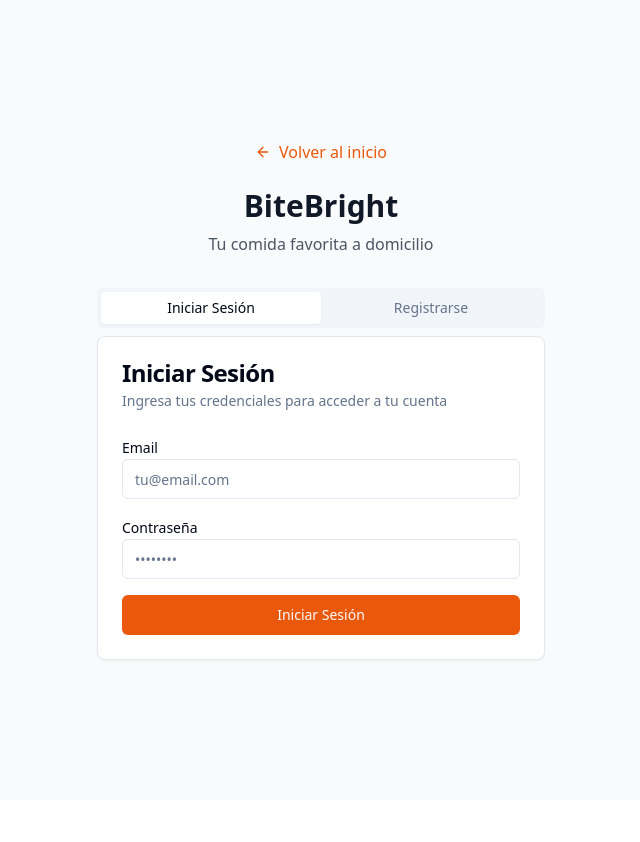
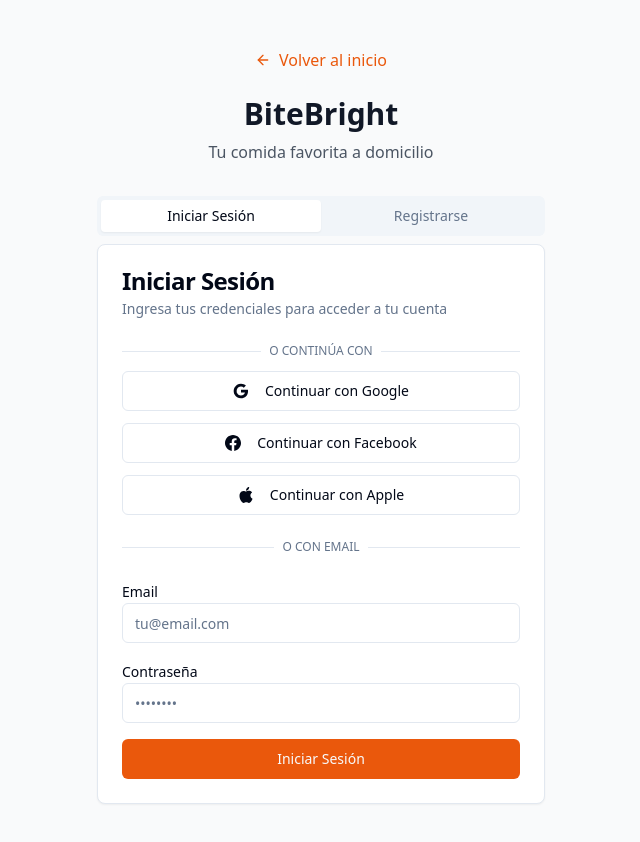
Before and after one commit to pablovsc/bite-bright-delivery, a React (Vite) app: page /auth in a window 1280 px wide. Shown: the top 842 px of the page, without its empty margins (319-959 px from the left). Before the commit the page ends 800 px from the top, so only its background shows below. Built offline with nearby package versions, Linux system fonts and the light colour scheme.

Commit message:
Feat: Add social login options
Implement Google, Facebook, and Apple login/registration options using Supabase authentication.

```diff
--- /dev/null
+++ b/src/components/SocialAuthButtons.tsx
@@ -0,0 +1,105 @@
+
+import { Button } from '@/components/ui/button';
+import { useAuth } from '@/hooks/useAuth';
+import { toast } from 'sonner';
+import { useState } from 'react';
+
+const SocialAuthButtons = () => {
+  const { signInWithGoogle, signInWithFacebook, signInWithApple } = useAuth();
+  const [loading, setLoading] = useState<string | null>(null);
+
+  const handleGoogleLogin = async () => {
+    setLoading('google');
+    const { error } = await signInWithGoogle();
+    if (error) {
+      toast.error('Error al iniciar sesión con Google: ' + error.message);
+    }
+    setLoading(null);
+  };
+
+  const handleFacebookLogin = async () => {
+    setLoading('facebook');
+    const { error } = await signInWithFacebook();
+    if (error) {
+      toast.error('Error al iniciar sesión con Facebook: ' + error.message);
+    }
+    setLoading(null);
+  };
+
+  const handleAppleLogin = async () => {
+    setLoading('apple');
+    const { error } = await signInWithApple();
+    if (error) {
+      toast.error('Error al iniciar sesión con Apple: ' + error.message);
+    }
+    setLoading(null);
+  };
+
+  return (
+    <div className="space-y-3">
+      <div className="relative">
+        <div className="absolute inset-0 flex items-center">
+          <span className="w-full border-t" />
+        </div>
+        <div className="relative flex justify-center text-xs uppercase">
+          <span className="bg-white px-2 text-muted-foreground">O continúa con</span>
+        </div>
+      </div>
+
+      <div className="grid grid-cols-1 gap-3">
+        <Button
+          variant="outline"
+          onClick={handleGoogleLogin}
+          disabled={loading === 'google'}
+          className="w-full"
+        >
+          <svg className="mr-2 h-4 w-4" viewBox="0 0 24 24">
+            <path
+              fill="currentColor"
+              d="M22.56 12.25c0-.78-.07-1.53-.2-2.25H12v4.26h5.92c-.26 1.37-1.04 2.53-2.21 3.31v2.77h3.57c2.08-1.92 3.28-4.74 3.28-8.09z"
+            />
+            <path
+              fill="currentColor"
+              d="M12 23c2.97 0 5.46-.98 7.28-2.66l-3.57-2.77c-.98.66-2.23 1.06-3.71 1.06-2.86 0-5.29-1.93-6.16-4.53H2.18v2.84C3.99 20.53 7.7 23 12 23z"
+            />
+            <path
+              fill="currentColor"
+              d="M5.84 14.09c-.22-.66-.35-1.36-.35-2.09s.13-1.43.35-2.09V7.07H2.18C1.43 8.55 1 10.22 1 12s.43 3.45 1.18 4.93l2.85-2.22.81-.62z"
+            />
+            <path
+              fill="currentColor"
+              d="M12 5.38c1.62 0 3.06.56 4.21 1.64l3.15-3.15C17.45 2.09 14.97 1 12 1 7.7 1 3.99 3.47 2.18 7.07l3.66 2.84c.87-2.6 3.3-4.53 6.16-4.53z"
+            />
+          </svg>
+          {loading === 'google' ? 'Conectando...' : 'Continuar con Google'}
+        </Button>
+
+        <Button
+          variant="outline"
+          onClick={handleFacebookLogin}
+          disabled={loading === 'facebook'}
+          className="w-full"
+        >
+          <svg className="mr-2 h-4 w-4" fill="currentColor" viewBox="0 0 24 24">
+            <path d="M24 12.073c0-6.627-5.373-12-12-12s-12 5.373-12 12c0 5.99 4.388 10.954 10.125 11.854v-8.385H7.078v-3.47h3.047V9.43c0-3.007 1.792-4.669 4.533-4.669 1.312 0 2.686.235 2.686.235v2.953H15.83c-1.491 0-1.956.925-1.956 1.874v2.25h3.328l-.532 3.47h-2.796v8.385C19.612 23.027 24 18.062 24 12.073z"/>
+          </svg>
+          {loading === 'facebook' ? 'Conectando...' : 'Continuar con Facebook'}
+        </Button>
+
+        <Button
+          variant="outline"
+          onClick={handleAppleLogin}
+          disabled={loading === 'apple'}
+          className="w-full"
+        >
+          <svg className="mr-2 h-4 w-4" fill="currentColor" viewBox="0 0 24 24">
+            <path d="M12.152 6.896c-.948 0-2.415-1.078-3.96-1.04-2.04.027-3.91 1.183-4.961 3.014-2.117 3.675-.546 9.103 1.519 12.09 1.013 1.454 2.208 3.09 3.792 3.039 1.52-.065 2.09-.987 3.935-.987 1.831 0 2.35.987 3.96.948 1.637-.026 2.676-1.48 3.676-2.948 1.156-1.688 1.636-3.325 1.662-3.415-.039-.013-3.182-1.221-3.22-4.857-.026-3.04 2.48-4.494 2.597-4.559-1.429-2.09-3.623-2.324-4.39-2.376-2-.156-3.675 1.09-4.61 1.09zM15.53 3.83c.843-1.012 1.4-2.427 1.245-3.83-1.207.052-2.662.805-3.532 1.818-.78.896-1.454 2.338-1.273 3.714 1.338.104 2.715-.688 3.559-1.701"/>
+          </svg>
+          {loading === 'apple' ? 'Conectando...' : 'Continuar con Apple'}
+        </Button>
+      </div>
+    </div>
+  );
+};
+
+export default SocialAuthButtons;
--- a/src/hooks/useAuth.tsx
+++ b/src/hooks/useAuth.tsx
@@ -8,6 +8,9 @@ interface AuthContextType {
   session: Session | null;
   signUp: (email: string, password: string, fullName: string) => Promise<{ error: any }>;
   signIn: (email: string, password: string) => Promise<{ error: any }>;
+  signInWithGoogle: () => Promise<{ error: any }>;
+  signInWithFacebook: () => Promise<{ error: any }>;
+  signInWithApple: () => Promise<{ error: any }>;
   signOut: () => Promise<void>;
   loading: boolean;
 }
@@ -63,6 +66,36 @@ export const AuthProvider = ({ children }: { children: React.ReactNode }) => {
     return { error };
   };
 
+  const signInWithGoogle = async () => {
+    const { error } = await supabase.auth.signInWithOAuth({
+      provider: 'google',
+      options: {
+        redirectTo: `${window.location.origin}/`
+      }
+    });
+    return { error };
+  };
+
+  const signInWithFacebook = async () => {
+    const { error } = await supabase.auth.signInWithOAuth({
+      provider: 'facebook',
+      options: {
+        redirectTo: `${window.location.origin}/`
+      }
+    });
+    return { error };
+  };
+
+  const signInWithApple = async () => {
+    const { error } = await supabase.auth.signInWithOAuth({
+      provider: 'apple',
+      options: {
+        redirectTo: `${window.location.origin}/`
+      }
+    });
+    return { error };
+  };
+
   const signOut = async () => {
     await supabase.auth.signOut();
   };
@@ -73,6 +106,9 @@ export const AuthProvider = ({ children }: { children: React.ReactNode }) => {
       session,
       signUp,
       signIn,
+      signInWithGoogle,
+      signInWithFacebook,
+      signInWithApple,
       signOut,
       loading
     }}>
--- a/src/pages/Auth.tsx
+++ b/src/pages/Auth.tsx
@@ -10,6 +10,7 @@ import { useAuth } from '@/hooks/useAuth';
 import { toast } from 'sonner';
 import { ArrowLeft } from 'lucide-react';
 import { Link } from 'react-router-dom';
+import SocialAuthButtons from '@/components/SocialAuthButtons';
 
 const Auth = () => {
   const { user, signIn, signUp } = useAuth();
@@ -85,6 +86,17 @@ const Auth = () => {
                 </CardDescription>
               </CardHeader>
               <CardContent>
+                <SocialAuthButtons />
+
+                <div className="relative my-6">
+                  <div className="absolute inset-0 flex items-center">
+                    <span className="w-full border-t" />
+                  </div>
+                  <div className="relative flex justify-center text-xs uppercase">
+                    <span className="bg-white px-2 text-muted-foreground">O con email</span>
+                  </div>
+                </div>
+
                 <form onSubmit={handleSignIn} className="space-y-4">
                   <div>
                     <Label htmlFor="signin-email">Email</Label>
@@ -123,6 +135,17 @@ const Auth = () => {
                 </CardDescription>
               </CardHeader>
               <CardContent>
+                <SocialAuthButtons />
+
+                <div className="relative my-6">
+                  <div className="absolute inset-0 flex items-center">
+                    <span className="w-full border-t" />
+                  </div>
+                  <div className="relative flex justify-center text-xs uppercase">
+                    <span className="bg-white px-2 text-muted-foreground">O con email</span>
+                  </div>
+                </div>
+
                 <form onSubmit={handleSignUp} className="space-y-4">
                   <div>
                     <Label htmlFor="signup-name">Nombre Completo</Label>
```
